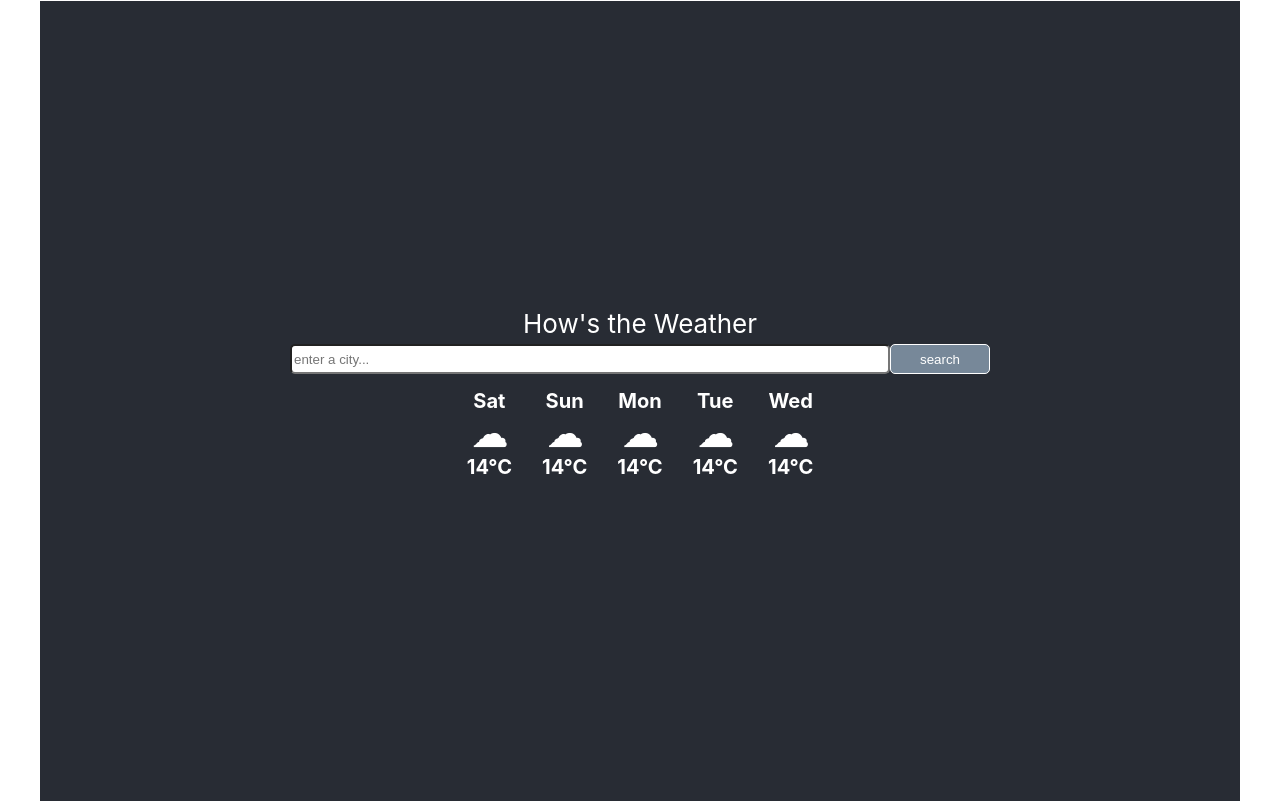
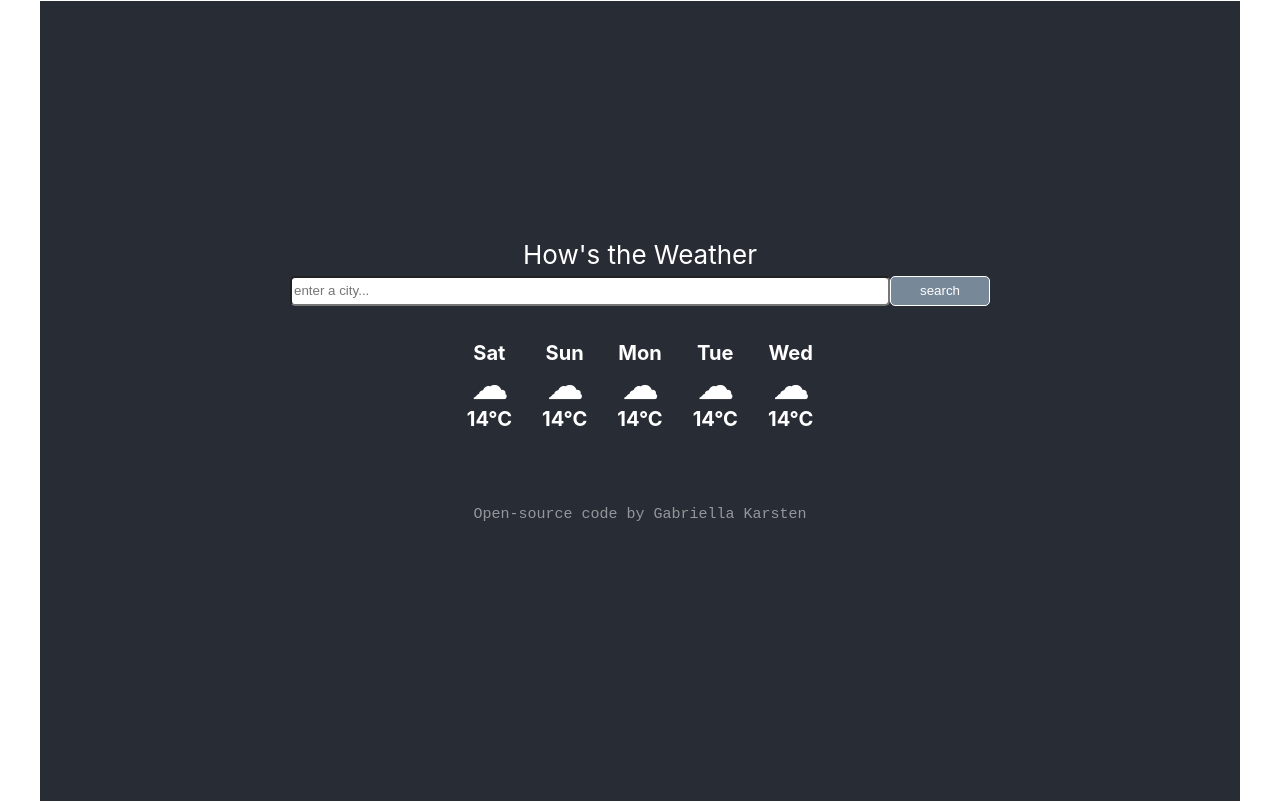
Before and after one commit to gabykarsten/weatherapp-react, a React (Create React App) app: page / in a window 1280 px wide. Built offline with nearby package versions, Linux system fonts and the light colour scheme.

Commit message:
adjusted some css to the page

```diff
--- a/src/App.css
+++ b/src/App.css
@@ -16,3 +16,16 @@
   font-size: calc(10px + 2vmin);
   color: white;
 }
+
+.App-header p {
+  font-size: 15px;
+  color: white;
+  font-family: monospace;
+  margin: 40px;
+  opacity: 0.5;
+}
+
+.App-header p a {
+  text-decoration: none;
+  color: white;
+}
--- a/src/App.js
+++ b/src/App.js
@@ -10,6 +10,23 @@ function App() {
         How's the Weather
         <Weather />
         <Weekly />
+        <p>
+          <a
+            href="https://github.com/gabykarsten/weatherapp-react"
+            target="_blank"
+            rel="noreferrer"
+          >
+            Open-source code
+          </a>{" "}
+          by{" "}
+          <a
+            href="https://github.com/gabykarsten"
+            target="_blank"
+            rel="noreferrer"
+          >
+            Gabriella Karsten
+          </a>
+        </p>
       </header>
     </div>
   );
--- a/src/Weekly.css
+++ b/src/Weekly.css
@@ -2,6 +2,7 @@
   display: flex;
   justify-content: space-between;
   font-size: 30px;
+  margin: 20px;
 }
 
 .daily {
```
